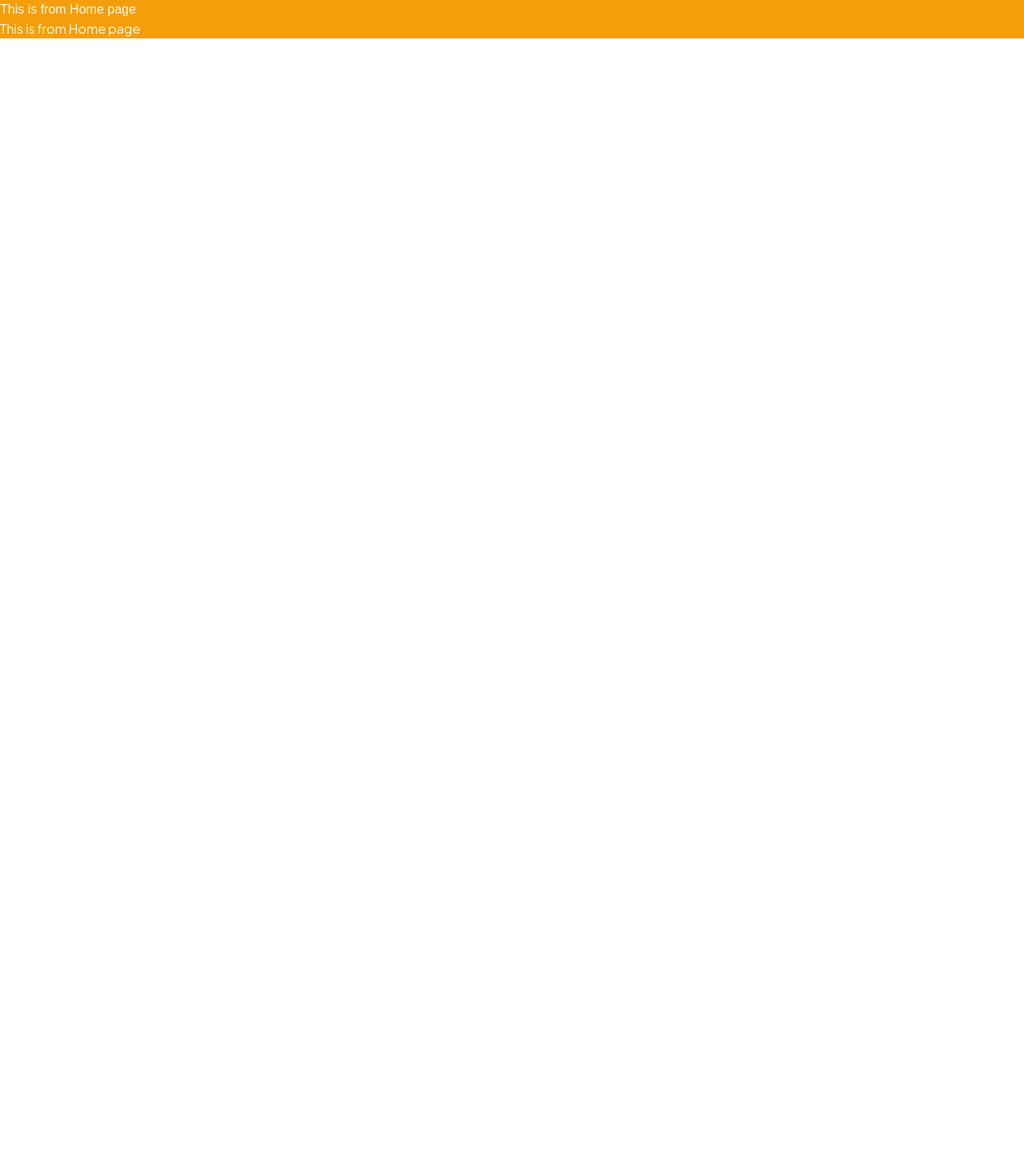
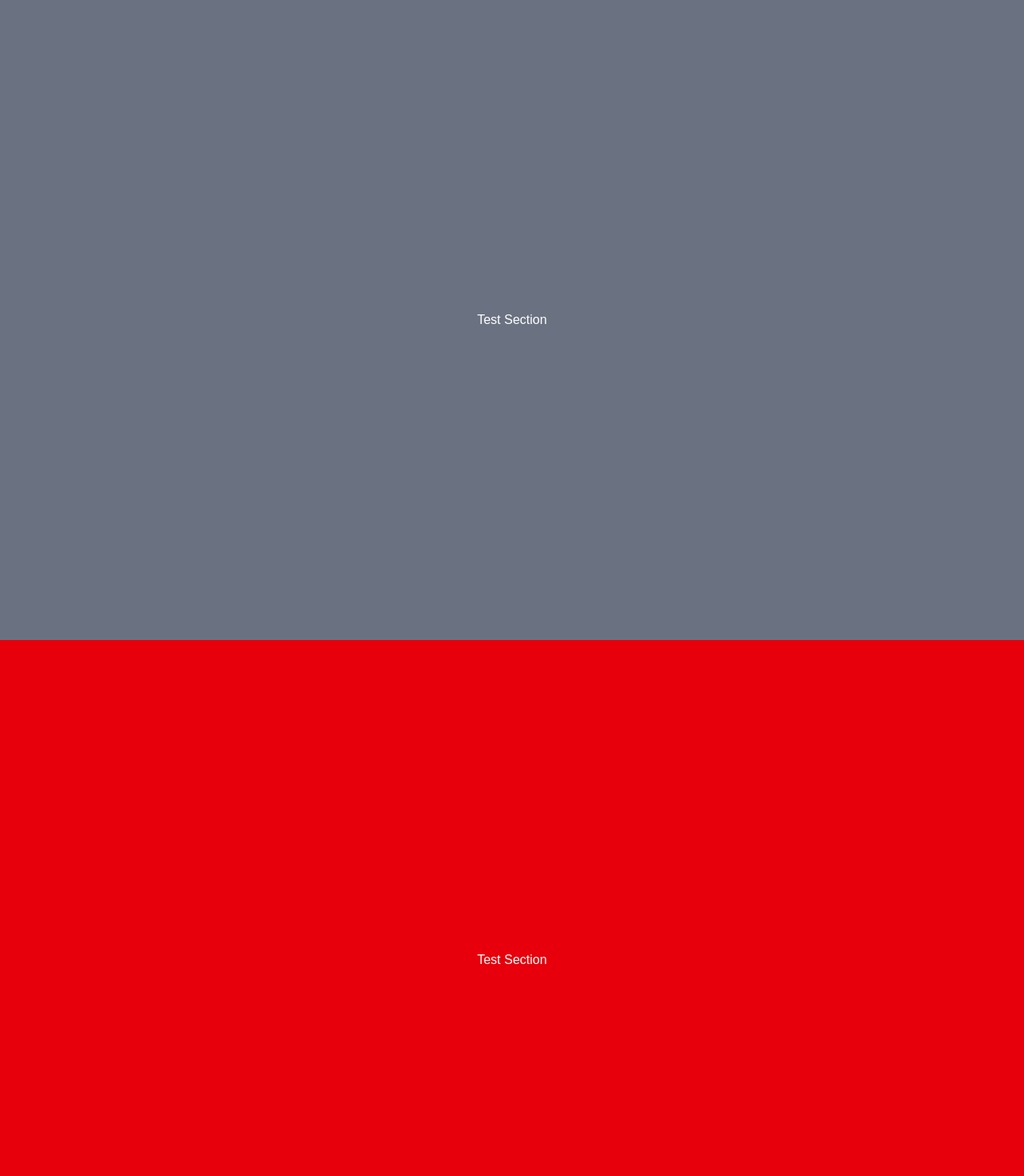
Before and after one commit to devheshmati/landing_page_golden_comb, a Nuxt app in the folder frontend/: page / in a window 1280 px wide. Shown: the top 1470 px of the page at 80% size. Before the commit the page ends 800 px from the top, so only its background shows below. Built offline with nearby package versions, Linux system fonts and the light colour scheme.

Commit message:
close #10

```diff
--- a/frontend/app/assets/css/main.css
+++ b/frontend/app/assets/css/main.css
@@ -1,4 +1,5 @@
 @import "tailwindcss";
+@import "lenis/dist/lenis.css";
 @import "./font.css";
 @import "./design-tokens.css";
 
--- /dev/null
+++ b/frontend/app/components/sections/TestSection.vue
@@ -0,0 +1,5 @@
+<template>
+  <div class="h-screen text-white bg-gray-500 flex justify-center items-center">
+    <h3>Test Section</h3>
+  </div>
+</template>
--- a/frontend/app/pages/index.vue
+++ b/frontend/app/pages/index.vue
@@ -1,6 +1,8 @@
 <template>
   <div>
-    <h1 class="bg-honey text-honey-light">This is from Home page</h1>
-    <h2 class="bg-honey text-honey-light font-primary">This is from Home page</h2>
+    <SectionsTestSection />
+    <SectionsTestSection class="bg-red-600" />
+    <SectionsTestSection class="bg-blue-600" />
+    <SectionsTestSection class="bg-green-600" />
   </div>
 </template>
--- /dev/null
+++ b/frontend/app/plugins/lenis.client.ts
@@ -0,0 +1,18 @@
+import Lenis from "lenis";
+
+export default defineNuxtPlugin(() => {
+  const { $gsap, $ScrollTrigger } = useNuxtApp();
+  const lenis = new Lenis();
+
+  lenis.on("scroll", $ScrollTrigger.update);
+
+  $gsap.ticker.add((time) => {
+    return lenis.raf(time * 1000);
+  });
+
+  $gsap.ticker.lagSmoothing(0);
+
+  return {
+    provide: { lenis },
+  };
+});
--- a/frontend/package.json
+++ b/frontend/package.json
@@ -12,6 +12,7 @@
   "dependencies": {
     "@tailwindcss/vite": "^4.3.3",
     "gsap": "^3.15.0",
+    "lenis": "^1.3.26",
     "nuxt": "^4.5.2",
     "tailwindcss": "^4.3.3",
     "vue": "^3.5.43",
```
Also changed, not shown: 1 other file (tests, documents, lock files or other folders).
